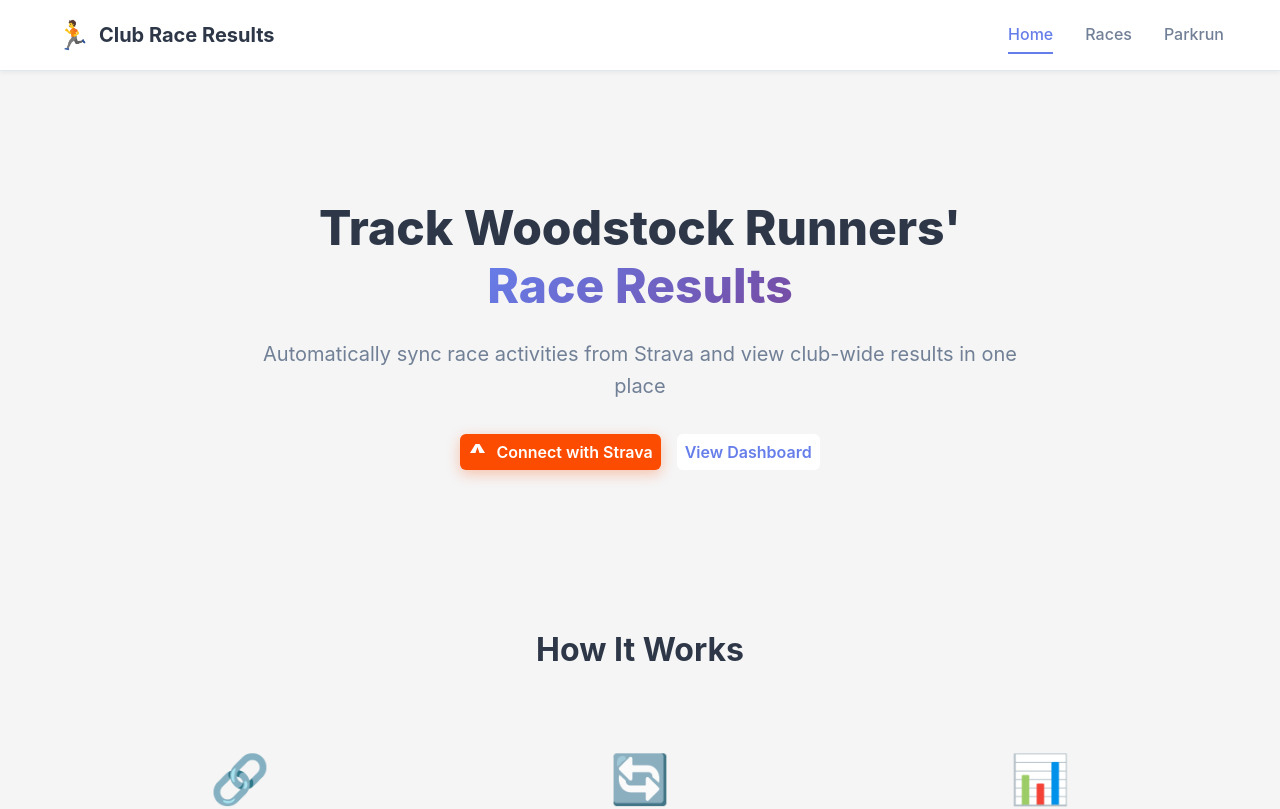
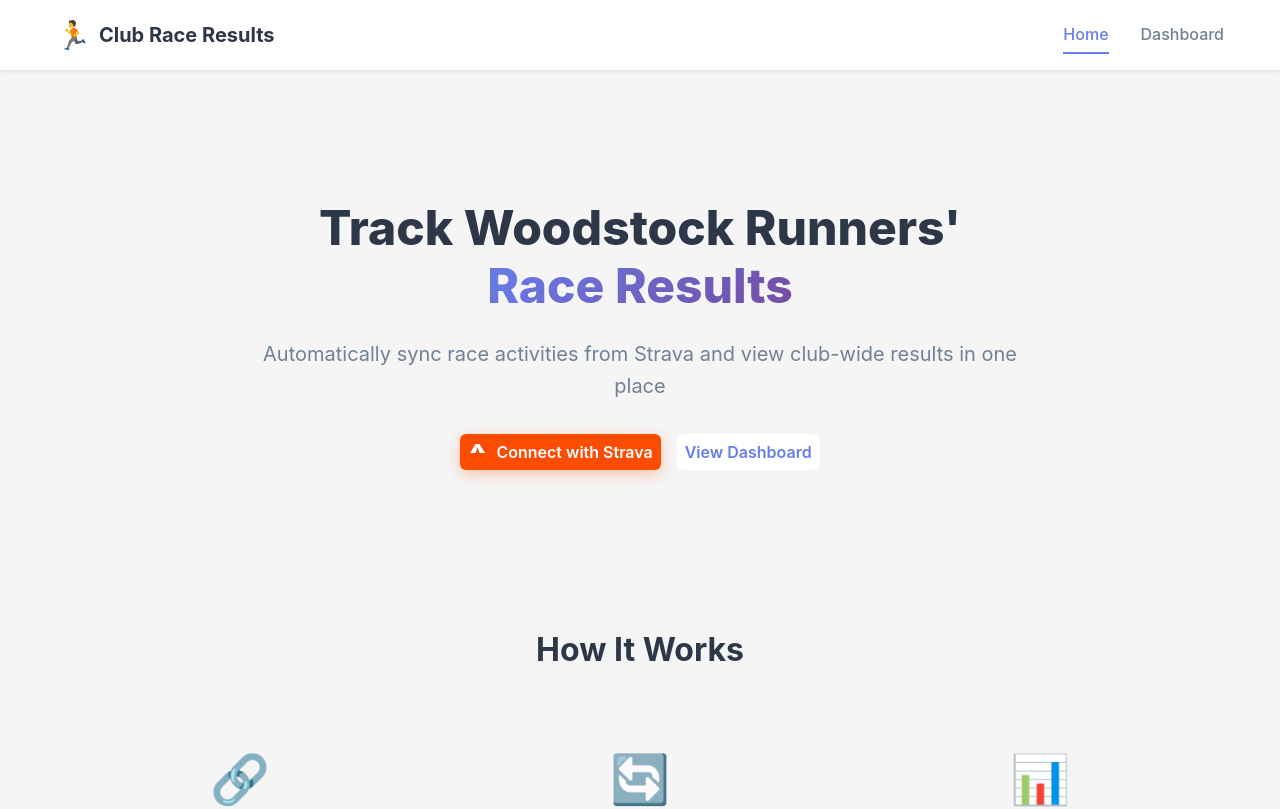
Before and after one commit to pqzdev/strava_results, a React (Vite) app in the folder frontend/: page / in a window 1280 px wide. Shown: the top 809 px of the page. Built offline with nearby package versions, Linux system fonts and the light colour scheme; no server answers.

Commit message:
ui: remove parkrun tab and revert to Dashboard navigation
- Remove Parkrun link from navigation
- Change 'Races' back to 'Dashboard'
- Keep all parkrun backend code and routes for future use
- Keep documentation and scripts in docs/ folder

```diff
--- a/frontend/src/components/Layout.tsx
+++ b/frontend/src/components/Layout.tsx
@@ -42,16 +42,10 @@ export default function Layout() {
                 Home
               </Link>
               <Link
-                to="/races"
-                className={`nav-link ${location.pathname === '/races' || location.pathname === '/dashboard' ? 'active' : ''}`}
+                to="/dashboard"
+                className={`nav-link ${location.pathname === '/dashboard' || location.pathname === '/races' ? 'active' : ''}`}
               >
-                Races
-              </Link>
-              <Link
-                to="/parkrun"
-                className={`nav-link ${location.pathname === '/parkrun' ? 'active' : ''}`}
-              >
-                Parkrun
+                Dashboard
               </Link>
               {isAdmin && (
                 <Link
```
